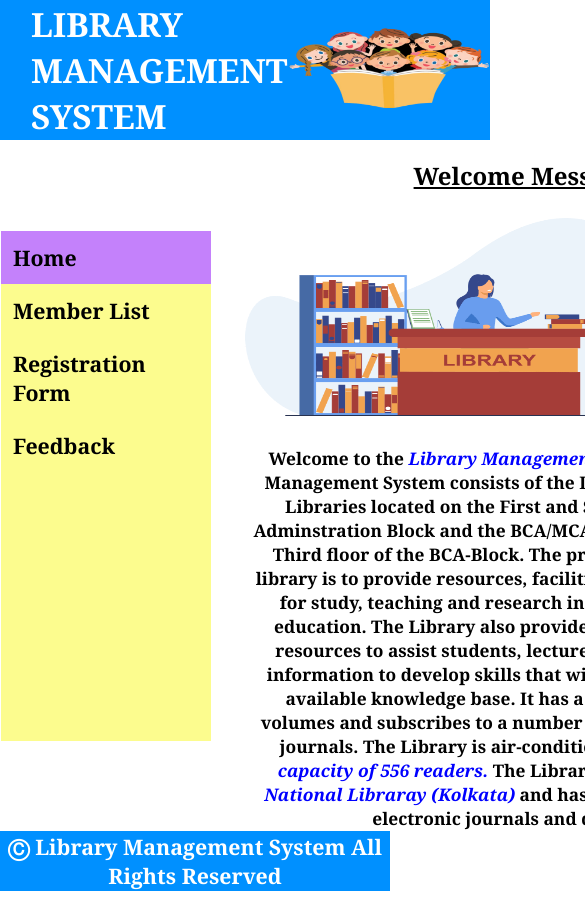
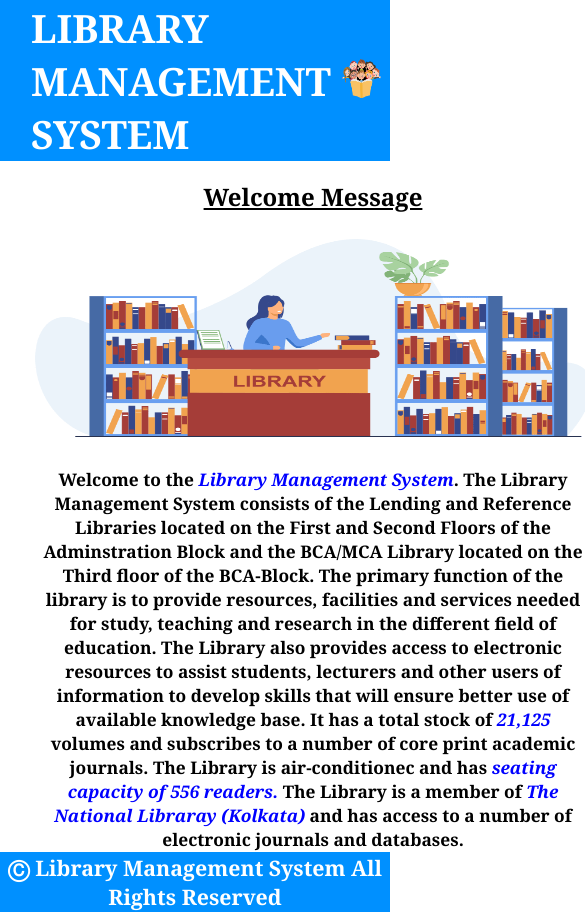
Before and after one commit to Rakesh82855/Library-Management-System, a plain HTML site: page index.html in a window 390 px wide. Shown: the top 912 px of the page, 585 px wide, since content can reach past the window. Before the commit the page ends 891 px from the top, so only its background shows below. Drawn offline with Linux system fonts and the light colour scheme.

Commit message:
minor change

```diff
--- a/index.html
+++ b/index.html
@@ -8,19 +8,19 @@
         <link rel="stylesheet" type="text/css" href="style.css">
     </head>
     <body>
-        <table width="100%" bgcolor="#0090FF">
+        <table class="header">
             <tr height="95">
-                <td>
+                <td width="77%">
                     <h1 class="padding">LIBRARY MANAGEMENT SYSTEM</h1>
                 </td>
-                <td align="center" width="300">
-                    <img src="online_library.png" height="80" width="200">
+                <td align="center">
+                    <img class="headerimg" src="online_library.png" height="80" width="200">
                 </td>
             </tr>
         </table>
-        <table width="100%">
+        <table class="navbar">
             <tr>
-                <td width="150">
+                <td>
                     <div class="vertical-menu">
                         <a href="index.html" class="active">Home</a>
                         <a href="member_list.html">Member List</a>
--- a/style.css
+++ b/style.css
@@ -1,11 +1,22 @@
 * {
    margin: 0px;
 }
+html, body {
+   width: 100%;
+   height: 100%;
+}
+.header {
+   width: 100%;
+   background-color: #0090FF;
+}
 h1 {
-   font-size:25pt;
+   font-size: 2.72vw;
    font-family:cambria;
    color:#FFFFFF;
 }
+/* .navbar {
+   width: 100%;
+} */
 h2 {
    font-size:18pt;
    font-family:Cambria;
@@ -37,7 +48,7 @@ h3 {
 }
 .vertical-menu {
    height: 510px;
-   width: 210px;
+   width: 220px;
    font-size: 16pt;
    font-family: Cambria;
    font-weight: bold;
@@ -47,12 +58,12 @@ h3 {
    background-color: #fcfc8e;
    color: black;
    display: block;
-   padding: 12px;
+   padding: 12px 0 12px 12px;
    text-decoration: none;
    transition: all ease 1s;
 }
 .vertical-menu a:hover {
-   scale: 1.1;
+   /* scale: 1.1; */
    background-color: #D4D4D4;
 }
 .vertical-menu a.active {
@@ -99,3 +110,18 @@ li {
 li a:hover {
    background-color: #111;
 }
+@media screen and (max-width: 768px) {
+   .header {
+      width: 100%;
+   }
+   h1 {
+      font-size: 10vw;
+   }
+   .headerimg {
+      width: 10vw;
+      height: 10vw;
+   }
+   .vertical-menu {
+      display: none;
+   }
+ }
```
